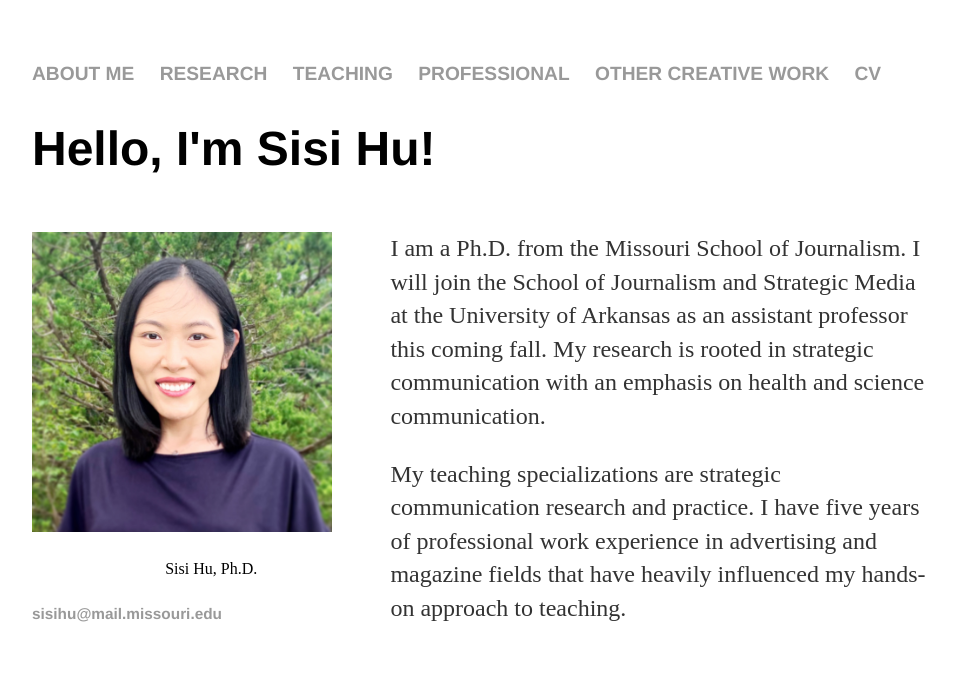
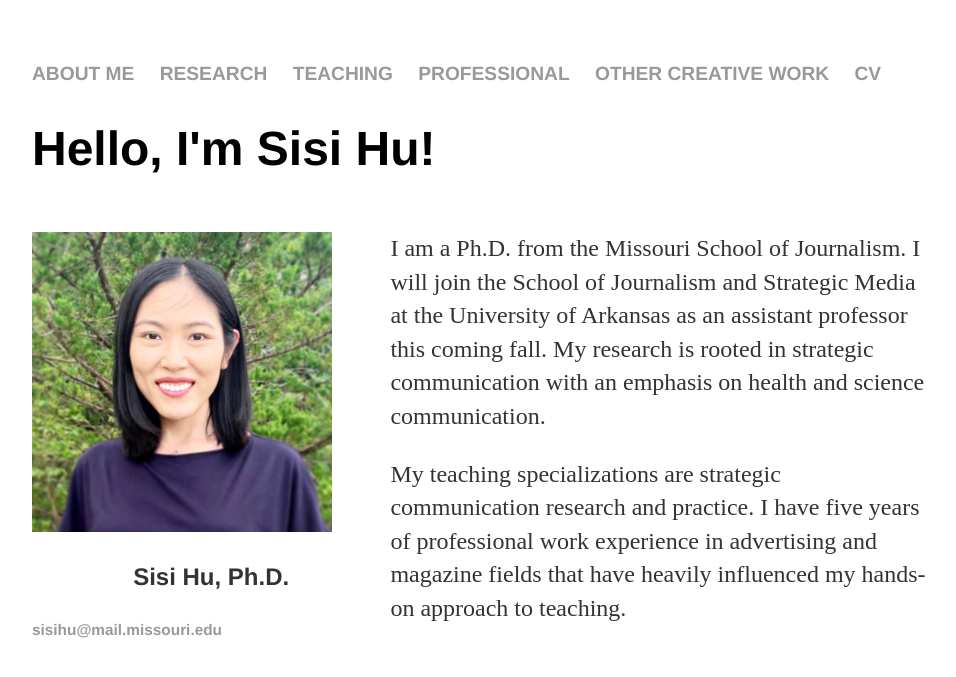
Before and after one commit to sisihuphd/sisihuphd.github.io, a Jekyll site: the page built from index.html, in a window 1280 px wide. Shown: the top 677 px of the page, without its empty margins (160-1116 px from the left). Built offline with Jekyll 4.4.1, drawn with Linux system fonts in a browser that asks for light colours.

Commit message:
Update index.html

```diff
--- a/index.html
+++ b/index.html
@@ -13,7 +13,7 @@
 			          I have five years of professional work experience in advertising and magazine fields that have heavily influenced my hands-on approach to teaching.  </p>
 	      </div>
               <div id="profile-photo"><img src="../images/IMG_7355.JPG" width="300">
-	<p style = "font-family: Helvetica, Arial, Sans-Serif;font-size:1.5em;font-weight: bold;text-align:center"><center>Sisi Hu, Ph.D.<center></p>
+	<p style = "font-family: Helvetica, Arial, Sans-Serif;font-size:1.5em;font-weight: bold;text-align:center">Sisi Hu, Ph.D.</p>
 	</div>
 
 </div><!-- /.blurb -->
```
